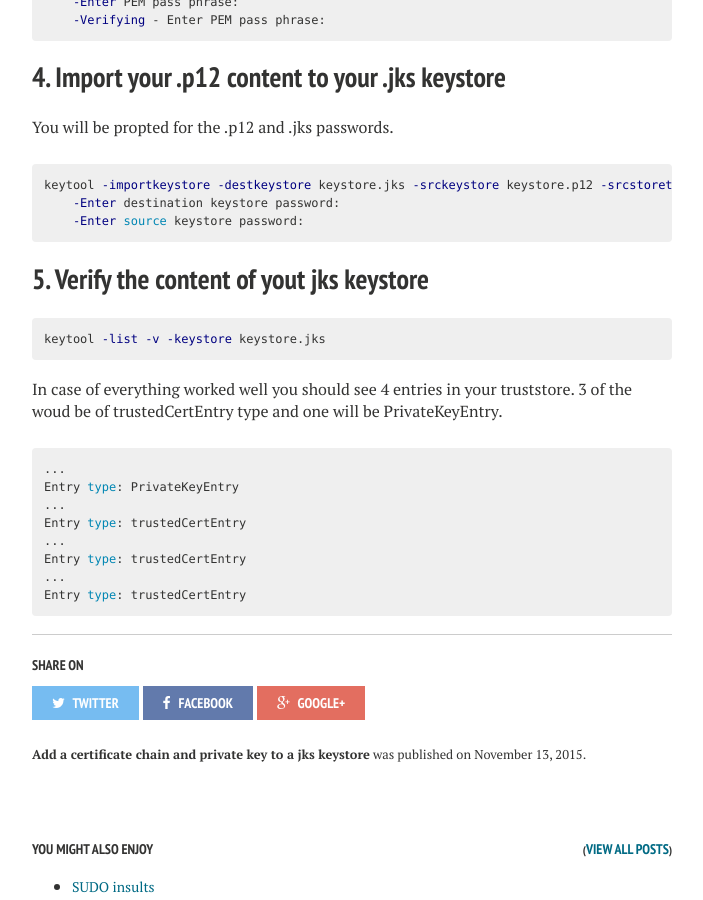
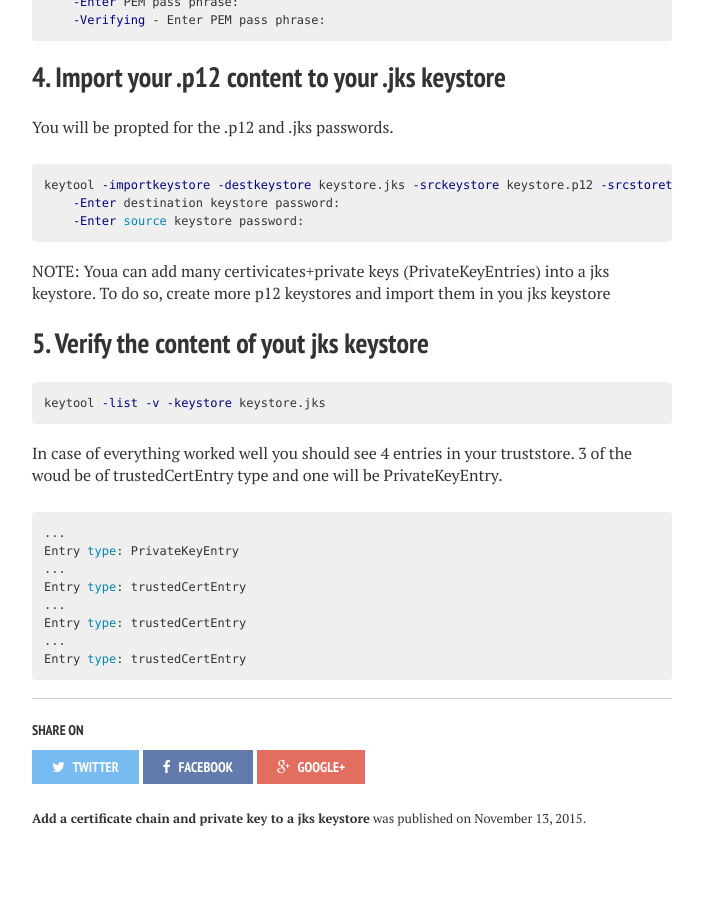
Before and after one commit to andreisid/andreisid.github.io, a Jekyll site: the page built from _posts/2015-11-13-add-a-certificate-chain-and-private-key-to-a-jks-keystore.markdown, in a window 1280 px wide and 900 px high, scrolled down 1988 px. Shown: the whole window, without its empty margins (288-991 px from the left). Built offline with Jekyll 4.4.1, drawn with Linux system fonts in a browser that asks for light colours; nearby versions of some CDN libraries; comment, search, counter and statistics services are not loaded.

Commit message:
added note

```diff
--- a/_posts/2015-11-13-add-a-certificate-chain-and-private-key-to-a-jks-keystore.markdown
+++ b/_posts/2015-11-13-add-a-certificate-chain-and-private-key-to-a-jks-keystore.markdown
@@ -99,6 +99,8 @@ keytool -importkeystore -destkeystore keystore.jks -srckeystore keystore.p12 -sr
     -Enter source keystore password:
 {% endhighlight %}
 
+NOTE: Youa can add many certivicates+private keys (PrivateKeyEntries) into a jks keystore. To do so, create more p12 keystores and import them in you jks keystore
+
 ## 5. Verify the content of yout jks keystore
 
 {% highlight bash %}
```
